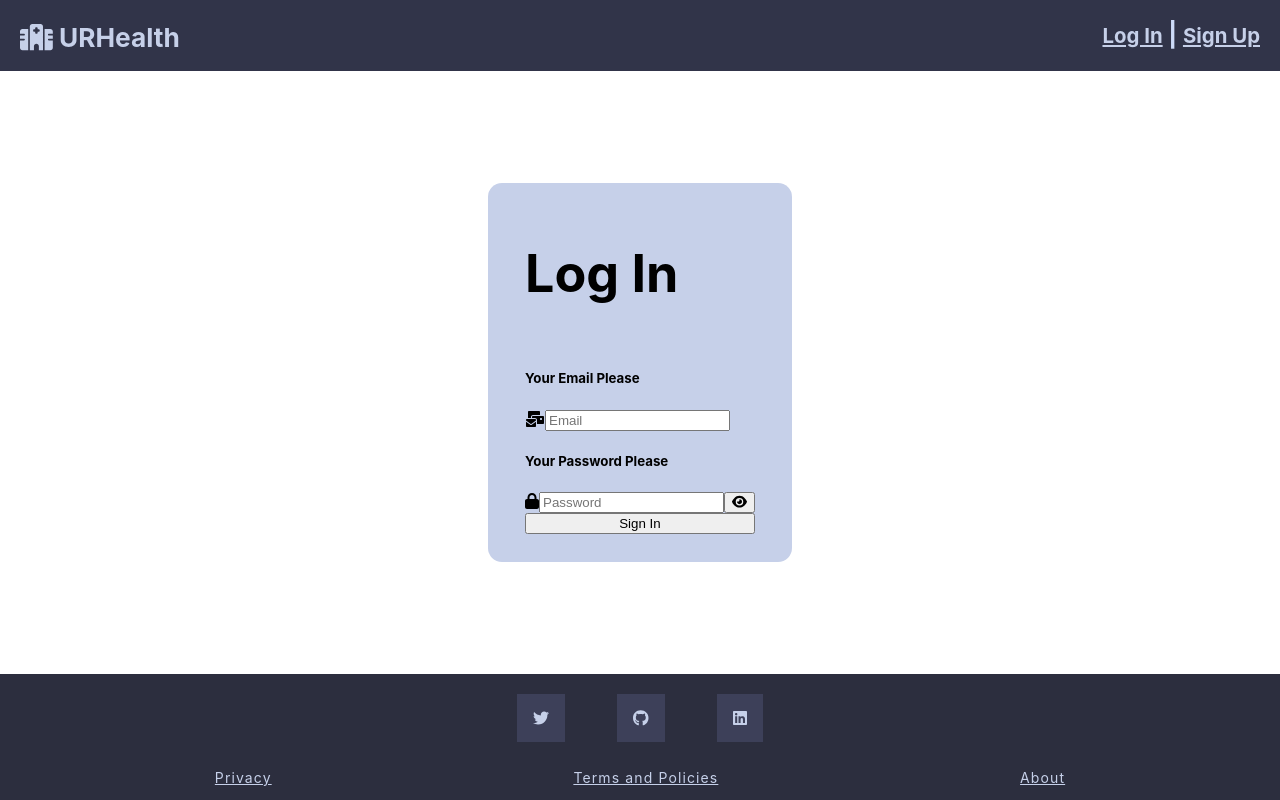
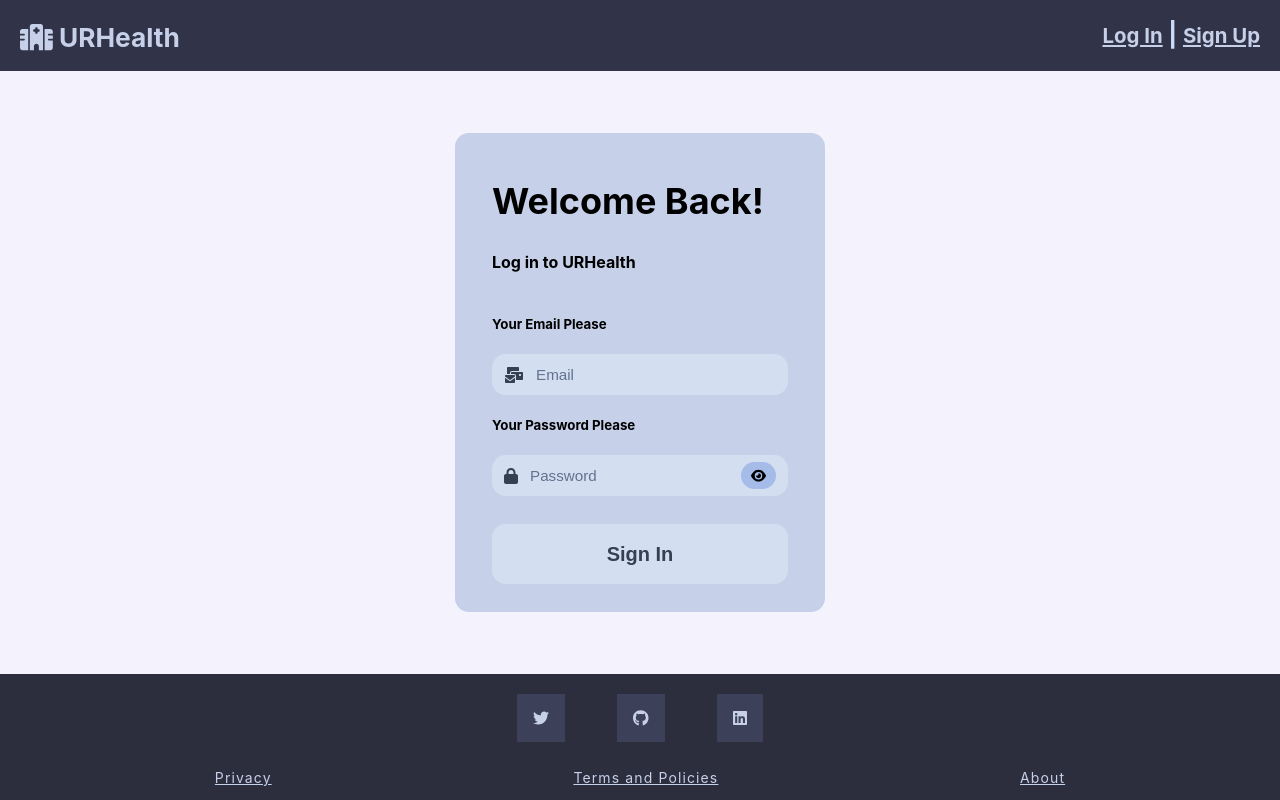
Before and after one commit to uprm-inso-4101-2021-2022-s2/semester-project-team-09-the-bastards, a React (Create React App) app in the folder appoint/appointnent-app/: page /login in a window 1280 px wide. Built offline with nearby package versions, Linux system fonts and the light colour scheme.

Commit message:
Fixed Sign In and Log In basic css

```diff
--- a/appoint/appointnent-app/src/App.css
+++ b/appoint/appointnent-app/src/App.css
@@ -32,6 +32,7 @@
 }
 
 .App-header {
+    background: rgb(243, 242, 253);
     display: flex;
     flex-direction: column;
     justify-content: space-between;
--- a/appoint/appointnent-app/src/components/login/index.css
+++ b/appoint/appointnent-app/src/components/login/index.css
@@ -1,10 +1,12 @@
-.login-container {
+.login-container,
+.signup-container {
     background: #C6D0E9;
     border-radius: 14px;
     padding: 1rem 2.3125rem 1.75rem;
 }
 
-.login-outer-container {
+.login-outer-container,
+.signup-outer-container {
     width: 100%;
     /* height: 100vh; */
     display: flex;
@@ -13,10 +15,89 @@
 }
 
 .title-card {
-    font-size: 3.25rem;
+    font-size: 2.25rem;
 }
 
-.login-form {
+.login-form,
+.signup-form {
     display: flex;
     flex-direction: column;
 }
+
+
+.input-thing {
+    border-radius: 14px;
+    background-color: rgba(217, 226, 243, 0.76);
+    padding-left: 0.75rem;
+    padding-right: 0.75rem;
+    display: flex;
+    align-items: center
+}
+
+.input {
+    border-style: none;
+    border: none;
+    padding: 0.75rem;
+    background: transparent;
+    flex: 1;
+    color: rgb(54, 64, 83);
+    font-size: 0.95rem;
+}
+
+.input::placeholder {
+    color: rgb(98, 114, 143);
+}
+
+.password-input {
+    border-radius: 0;
+}
+
+.input-thing .fa-lock,
+.input-thing .fa-envelopes-bulk {
+    color: rgb(54, 64, 83);
+}
+
+.signUpButton,
+.signInButton {
+    margin-top: 1.75rem;
+    border: none;
+    border-radius: 14px;
+    padding: 1.15rem;
+    font-size: 1.25rem;
+    background-color: rgba(217, 226, 243, 0.76);
+    color: rgb(54, 64, 83);
+    font-weight: 800;
+
+}
+
+/* Chrome, Safari, Edge, Opera */
+.input::-webkit-outer-spin-button,
+.input::-webkit-inner-spin-button {
+    -webkit-appearance: none;
+    margin: 0;
+}
+
+/* Firefox */
+.input[type=number] {
+    -moz-appearance: textfield;
+}
+
+
+.input:focus,
+textarea:focus,
+select:focus {
+    outline: none;
+}
+
+.show-password-btn {
+    border: none;
+    border-radius: 14px;
+    background: rgba(150, 178, 231, 0.76);
+    padding: 6px 10px;
+}
+
+.show-password-btn:hover,
+.signInButton:hover,
+.signUpButton:hover {
+    cursor: pointer;
+}
--- a/appoint/appointnent-app/src/components/login/index.jsx
+++ b/appoint/appointnent-app/src/components/login/index.jsx
@@ -23,28 +23,29 @@ export const Login = () => {
                 <div className="login-container">
 
                 <div className="login-inner-container">
-                    <h2 className='title-card'>Log In</h2>
+                    <h2 className='title-card'>Welcome Back!</h2>
+                    <h4>Log in to URHealth</h4>
                     <form className='login-form' action="">
                         <div className='email'>
                             <h5>Your Email Please</h5>
-                            <div>
-                            <FontAwesomeIcon icon={faMailBulk}/>
-                            <input type="text" placeholder="Email" onChange={updateEmail} />
+                            <div className="input-thing">
+                                <FontAwesomeIcon icon={faMailBulk}/>
+                                <input className="input" type="text" placeholder="Email" onChange={updateEmail} />
                             </div>
                         </div>
                         <div className="password">
                             <h5>Your Password Please</h5>
-                            <div>
-                            <FontAwesomeIcon icon={faLock}/>
-                            <input type="text" placeholder="Password" onChange={updatePassword} />
-                            <button>
-                                <FontAwesomeIcon icon={faEye} />
-                            </button>
+                            <div className="input-thing">
+                                <FontAwesomeIcon icon={faLock}/>
+                                <input className="input password-input" type="text" placeholder="Password" onChange={updatePassword} />
+                                <button className="show-password-btn">
+                                    <FontAwesomeIcon icon={faEye} />
+                                </button>
                             </div>
 
 
                         </div>
-                        <button type='submit' className='login__signInButton'>Sign In</button>
+                        <button type='submit' className='signInButton'>Sign In</button>
                     </form>
                 </div>
 
--- a/appoint/appointnent-app/src/components/signup/index.css
+++ b/appoint/appointnent-app/src/components/signup/index.css
@@ -1,22 +1 @@
-.signup-container {
-    background: #C6D0E9;
-    border-radius: 14px;
-    padding: 1rem 2.3125rem 1.75rem;
-}
-
-.signup-outer-container {
-    width: 100%;
-    /* height: 100vh; */
-    display: flex;
-    justify-content: center;
-    align-items: center;
-}
-
-.title-card {
-    font-size: 3.25rem;
-}
-
-.signup-form {
-    display: flex;
-    flex-direction: column;
-}
+@import "../login/index.css";
--- a/appoint/appointnent-app/src/components/signup/index.jsx
+++ b/appoint/appointnent-app/src/components/signup/index.jsx
@@ -32,37 +32,33 @@ export const Signup = () => {
                     <form className='signup-form' action="">
                         <div className='name'>
                             <h5>Your Name Please</h5>
-                            <div>
+                            <div className='input-thing'>
                                 <FontAwesomeIcon icon={faUser}/>
-                            <input type="text" placeholder="Name" onChange={updateName} />
+                                <input className='input' type="text" placeholder="Name" onChange={updateName} />
                             </div>
                         </div>
                         <div className='email'>
                             <h5>Your Email Please</h5>
-                            <div>
+                            <div className='input-thing'>
                                 <FontAwesomeIcon icon={faMailBulk}/>
-                            <input type="text" placeholder="Email" onChange={updateEmail} />
+                                <input className='input' type="text" placeholder="Email" onChange={updateEmail} />
                             </div>
                         </div>
                         <div className="password">
                             <h5>Your Password Please</h5>
-                            <div>
+                            <div className='input-thing'>
                                 <FontAwesomeIcon icon={faLock}/>
-                            <input type="text" placeholder="Password" onChange={updatePassword} />
-                            <button>
+                                <input className="input password-input" type="text" placeholder="Password" onChange={updatePassword} />
+                                <button className="show-password-btn">
                                     <FontAwesomeIcon icon={faEye} />
                                 </button>
                             </div>
-
-
                         </div>
                         <button type='submit' className='signUpButton'>Sign Up</button>
                     </form>
                 </div>
-
             </div>
         </div>
-
     </div>
     )
 }
```
Lines whose indentation alone changed are shown as unchanged.
